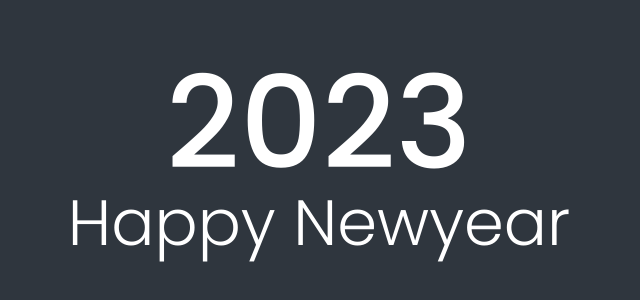
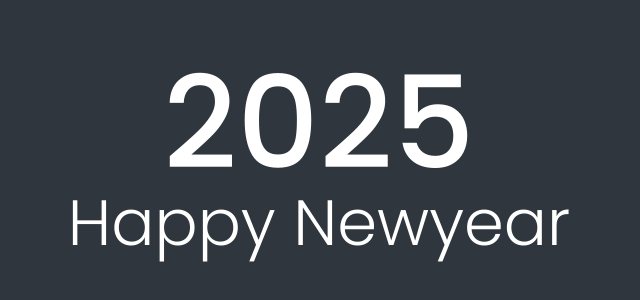
Before and after one commit to NANDHAGOPN/Countdown, a plain HTML site: page index.html in a window 1280 px wide. Shown: the part 226-526 px from the top of the page, without its empty margins (321-961 px from the left). Drawn offline with Linux system fonts and the light colour scheme.

Commit message:
Update index.html

```diff
--- a/index.html
+++ b/index.html
@@ -57,7 +57,7 @@
 
     </div>
 
-    <h2 class="newYear">2023<br><span>Happy Newyear</span></h2>
+    <h2 class="newYear">2025<br><span>Happy Newyear</span></h2>
 
     <script>
         let days = document.getElementById('days');
```
